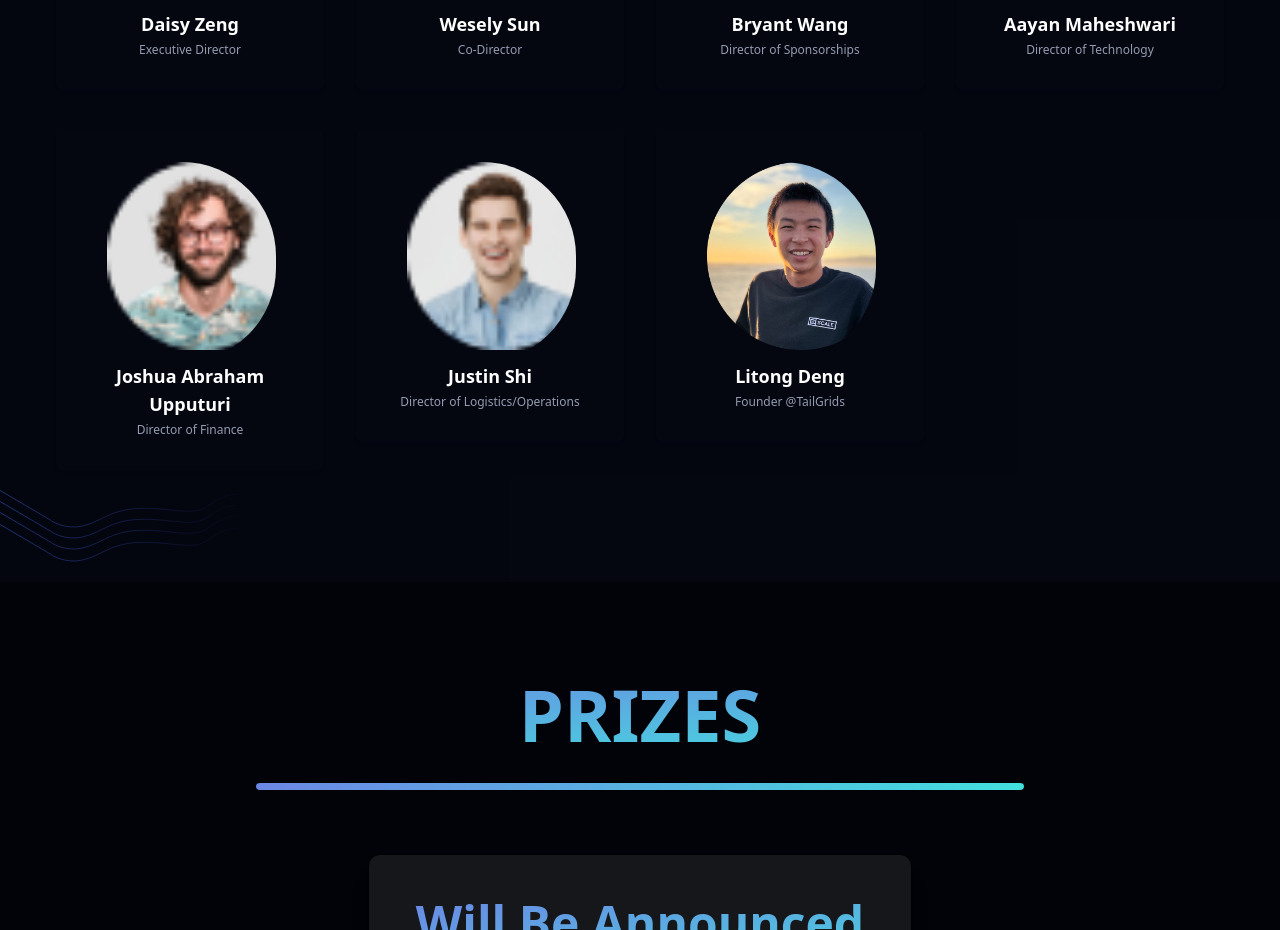
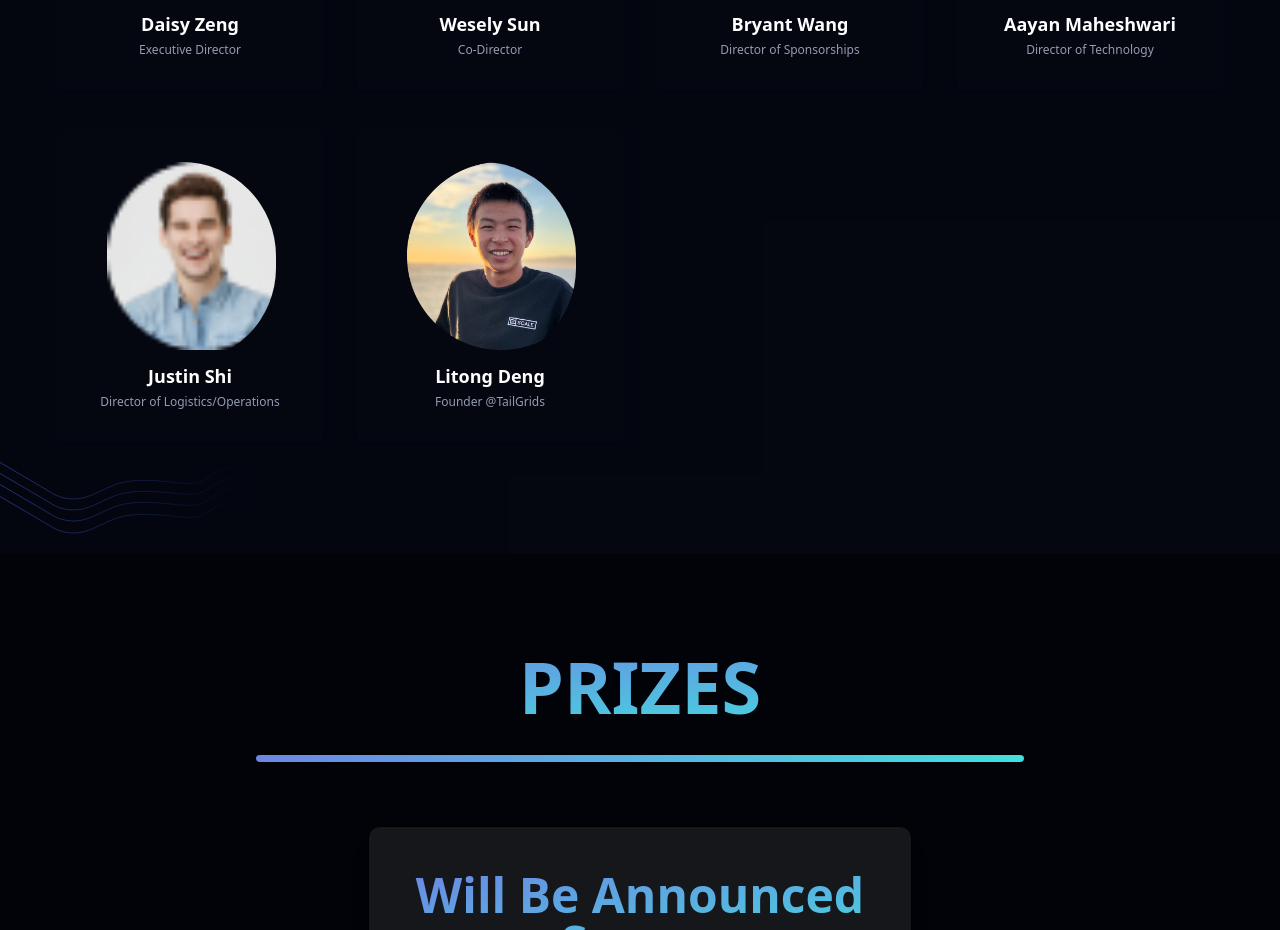
Before and after one commit to OneHacksIII/website, a React (Create React App) app: page / in a window 1280 px wide. Shown: the part 3469-4399 px from the top of the page. Built offline with nearby package versions, Linux system fonts and the light colour scheme.

Commit message:
bye josh

```diff
--- a/src/components/Team/index.jsx
+++ b/src/components/Team/index.jsx
@@ -36,13 +36,13 @@ const teamData = [
     designation: "Director of Technology",
     image: "/images/headshots/Aayan.png",
   },
-  {
-    id: 5,
-    name: "Joshua Abraham Upputuri",
-    designation: "Director of Finance",
+  // {
+  //   id: 5,
+  //   name: "Joshua Abraham Upputuri",
+  //   designation: "Director of Finance",
 
-    image: "/images/headshots/auth-02.png",
-  },
+  //   image: "/images/headshots/auth-02.png",
+  // },
   {
     id: 6,
     name: "Justin Shi",
```
